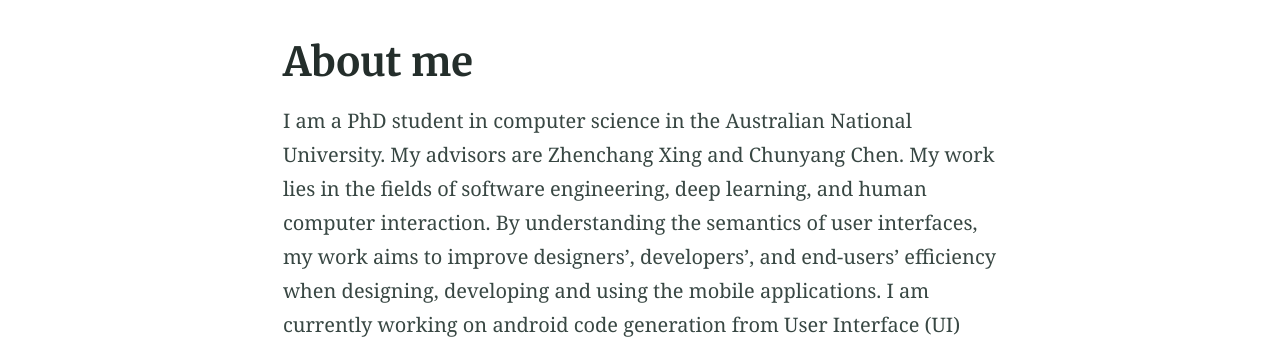
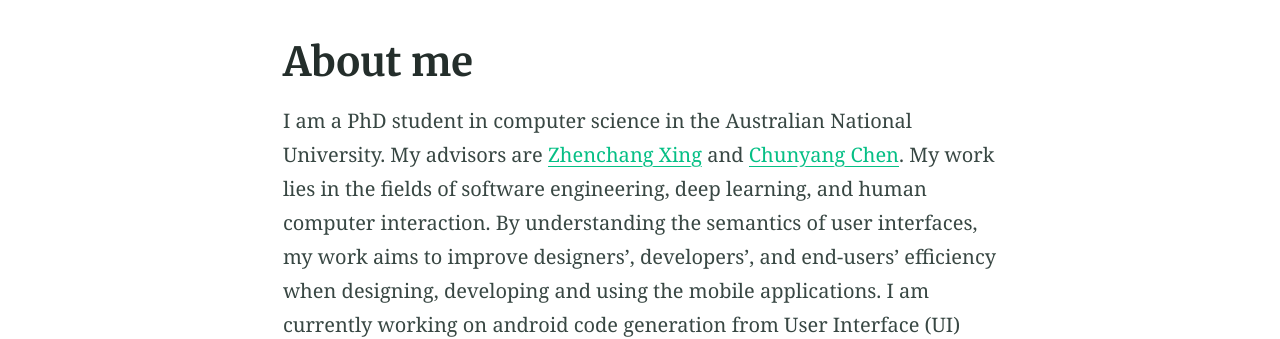
Before and after one commit to chenjshnn/chenjshnn.github.io, a Jekyll site: the page built from index.md, in a window 1280 px wide. Shown: the part 408-747 px from the top of the page. Built offline with Jekyll 4.4.1, drawn with Linux system fonts in a browser that asks for light colours; part of the change alters nothing that is shown; some of the changed text lies outside the part shown.

Commit message:
Update index.md

```diff
--- a/index.md
+++ b/index.md
@@ -10,7 +10,7 @@ feature_image: "https://picsum.photos/1300/400?image=989"
 excerpt: "I am a PhD student in computer science in the Australian National University. My work lies in the fields of software engineering, deep learning, and human computer interaction. By understanding the semantics of user interfaces, my work aims to improve designers’, developers’, and end-users’ efficiency when designing, developing and using the mobile applications. I am currently working on android code generation from User Interface (UI) design, UI design search and generation, and mobile application accessibility enhancement."
 ---
 
-I am a PhD student in computer science in the Australian National University. My advisors are Zhenchang Xing and Chunyang Chen. My work lies in the fields of software engineering, deep learning, and human computer interaction. By understanding the semantics of user interfaces, my work aims to improve designers’, developers’, and end-users’ efficiency when designing, developing and using the mobile applications. I am currently working on android code generation from User Interface (UI) design, UI design search and generation, and mobile application accessibility enhancement.
+I am a PhD student in computer science in the Australian National University. My advisors are [Zhenchang Xing](https://cecs.anu.edu.au/people/zhenchang-xing) and [Chunyang Chen](https://chunyang-chen.github.io/). My work lies in the fields of software engineering, deep learning, and human computer interaction. By understanding the semantics of user interfaces, my work aims to improve designers’, developers’, and end-users’ efficiency when designing, developing and using the mobile applications. I am currently working on android code generation from User Interface (UI) design, UI design search and generation, and mobile application accessibility enhancement.
 
 
 ## News
```
